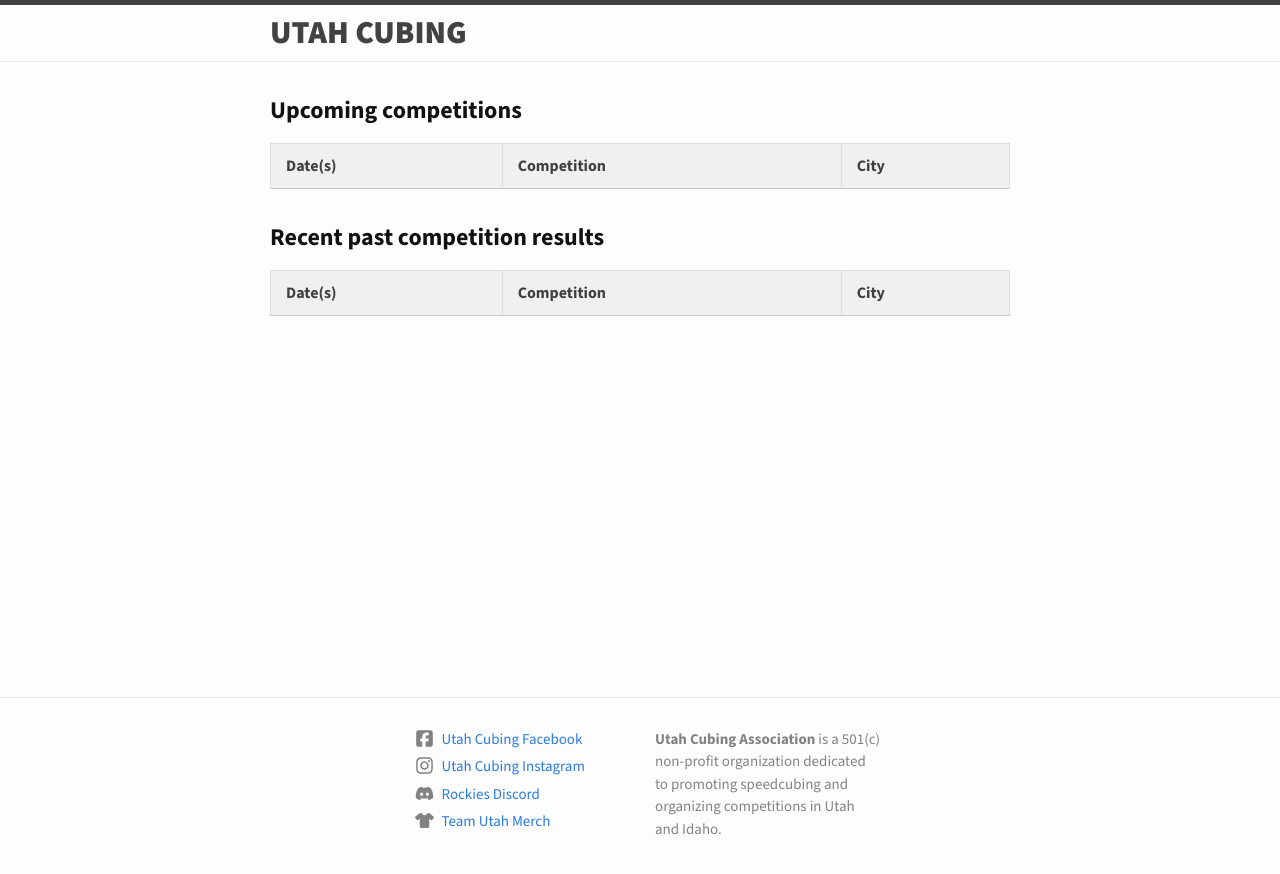
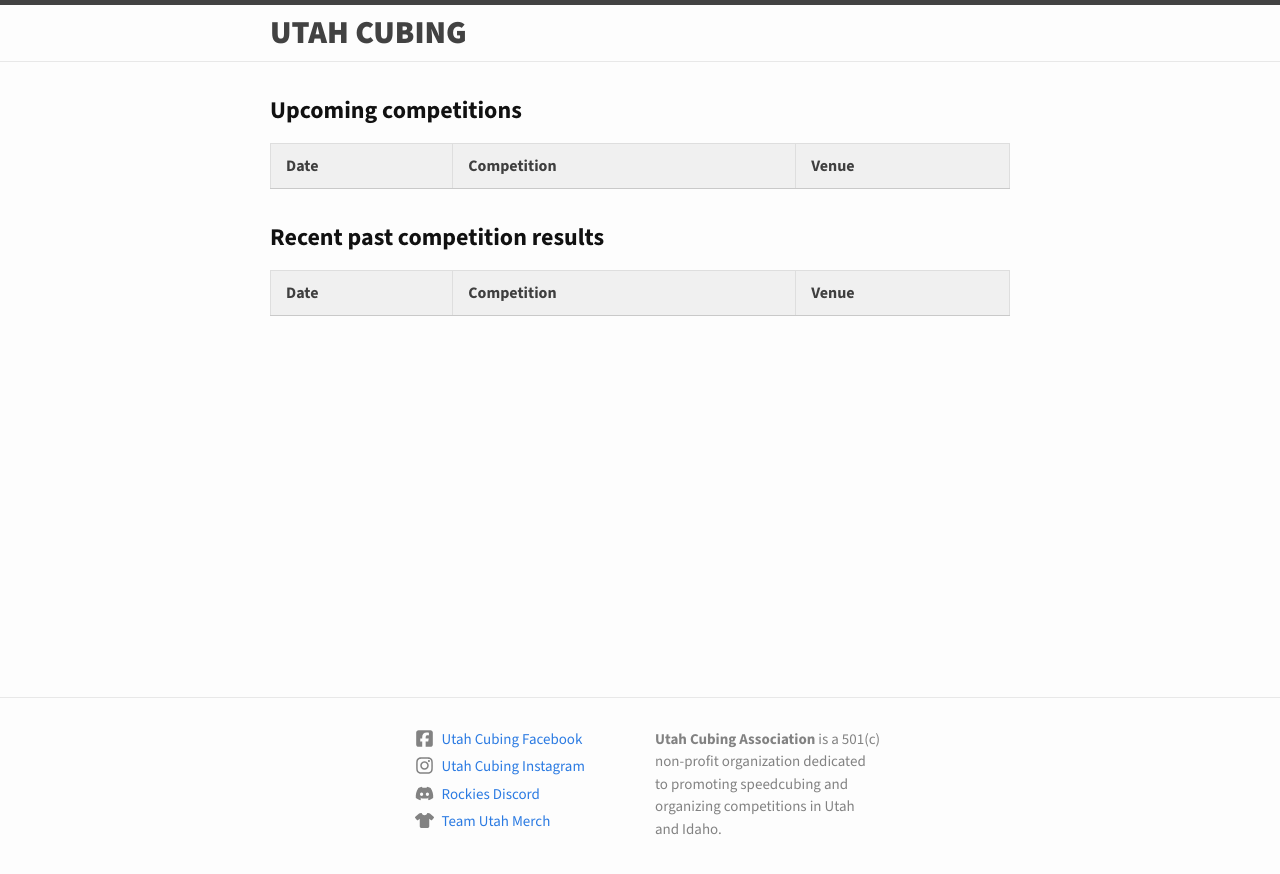
Before and after one commit to joeyday/utahcubing.org, a Jekyll site: the page built from index.md, in a window 1280 px wide. Shown: the top 874 px of the page. Built offline with Jekyll 4.4.1, drawn with Linux system fonts in a browser that asks for light colours; some web fonts are replaced.

Commit message:
better mobile layout?

```diff
--- a/_includes/head.html
+++ b/_includes/head.html
@@ -3,7 +3,7 @@
   <meta http-equiv="X-UA-Compatible" content="IE=edge">
   <meta name="viewport" content="width=device-width, initial-scale=1">
   {%- seo -%}
-  <link rel="stylesheet" href="{{ "/assets/main.css?v=4" | relative_url }}">
+  <link rel="stylesheet" href="{{ "/assets/main.css?v=5" | relative_url }}">
   {%- feed_meta -%}
   {%- if jekyll.environment == 'production' and site.google_analytics -%}
     {%- include google-analytics.html -%}
--- a/_layouts/home.html
+++ b/_layouts/home.html
@@ -33,4 +33,4 @@ layout: default
 
 </div>
 
-<script src="assets/script.js?v=4" type="text/javascript"></script>
+<script src="assets/script.js?v=5" type="text/javascript"></script>
--- a/_sass/minima.scss
+++ b/_sass/minima.scss
@@ -109,14 +109,15 @@ td {
 	margin: 5px 3px;
 }
 
-.mobile-name-column {
-	display: table-cell;
+.date-column {
   @media (min-width: 600px) {
-    display: none;
+    span {
+			display: none;
+    }
   }
 }
 
-.name-column, .city-column {
+.venue-column {
 	display: none;
   @media (min-width: 600px) {
     display: table-cell;
--- a/assets/script.js
+++ b/assets/script.js
@@ -57,6 +57,7 @@ function populateTable(competitions, tableId) {
 	let tableBody = document.getElementById(tableId)
 
 	competitions.forEach(competition => {
+		let date = formatDate(competition.date.from.trim())
 		let id = competition.id.trim()
 		let name = competition.name.trim()
 		let link = `<a href="https://www.worldcubeassociation.org/competitions/${id}">${name}</a>`
@@ -65,17 +66,15 @@ function populateTable(competitions, tableId) {
 
 		let row = tableBody.insertRow()
 		let dateCell = row.insertCell()
-		let mobileCell = row.insertCell()
-		mobileCell.className = 'mobile-name-column'
-		let nameCell = row.insertCell()
-		nameCell.className = 'name-column'
-		let cityCell = row.insertCell()
-		cityCell.className = 'city-column'
+		dateCell.className = 'date-column'
+		let competitionCell = row.insertCell()
+		competitionCell.className = 'competition-column'
+		let venueCell = row.insertCell()
+		venueCell.className = 'city-column'
 
-		dateCell.textContent = formatDate(competition.date.from.trim())
-		mobileCell.innerHTML = link + `<br><small>${city}</small><br>`
-		nameCell.innerHTML = link + '<br>'
-		cityCell.textContent = city
+		dateCell.innerHTML = `${date}<br><span>${city}</span>`
+		competitionCell.innerHTML = `${link}<br>`
+		venueCell.innerHTML = `${venue}<br>${city}`
 
 		competition.events
 			.sort()
--- a/index.md
+++ b/index.md
@@ -9,10 +9,9 @@ layout: home
 <table>
 	<thead>
 		<tr>
-			<th>Date(s)</th>
-			<th class="mobile-name-column">Competition</th>
-			<th class="name-column">Competition</th>
-			<th class="city-column">City</th>
+			<th class="date-column">Date</th>
+			<th class="competition-column">Competition</th>
+			<th class="venue-column">Venue</th>
 		</tr>
 	</thead>
 	<tbody id="future-competitions"></tbody>
@@ -22,10 +21,9 @@ layout: home
 <table>
 	<thead>
 		<tr>
-			<th>Date(s)</th>
-			<th class="mobile-name-column">Competition</th>
-			<th class="name-column">Competition</th>
-			<th class="city-column">City</th>
+			<th class="date-column">Date</th>
+			<th class="competition-column">Competition</th>
+			<th class="venue-column">Venue</th>
 		</tr>
 	</thead>
 	<tbody id="past-competitions"></tbody>
```
